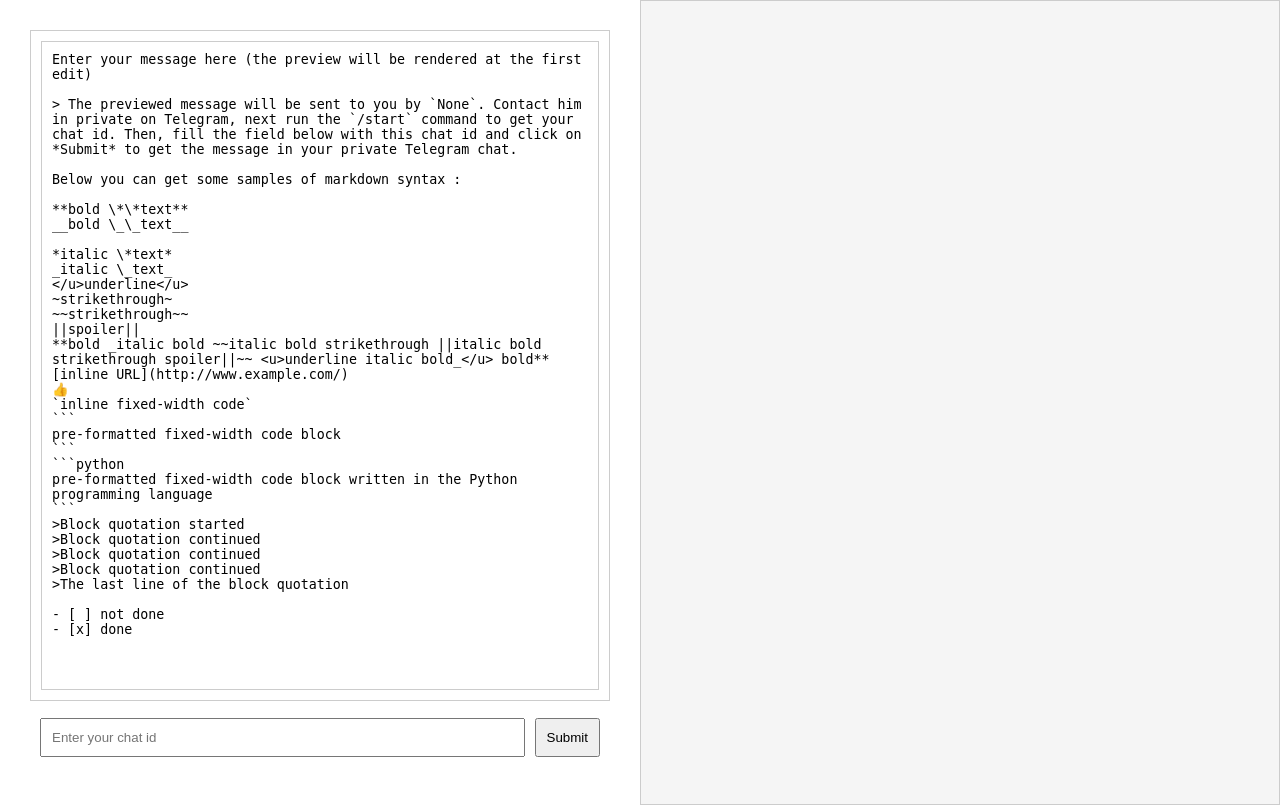
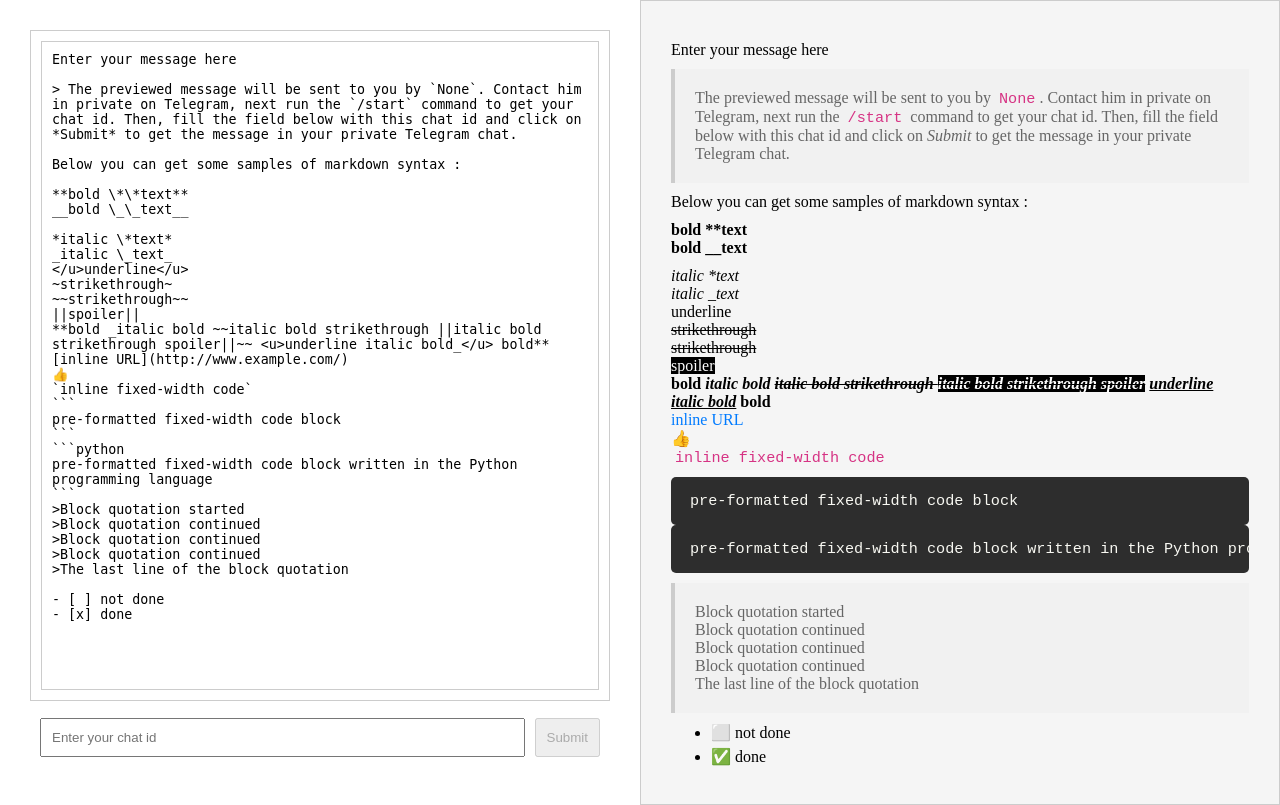
Before and after one commit to Convolutio/eirb-com-helper, a Flask app: page / in a window 1280 px wide. Shown: the part 42-847 px from the top of the page. Run offline with Flask 3, Linux system fonts and the light colour scheme.

Commit message:
fix: error logging (not complete) + dependencies

```diff
--- a/eirb_com_helper/server.py
+++ b/eirb_com_helper/server.py
@@ -46,11 +46,11 @@
     elif content_type != "html":
         abort(401, "`content_type` field must match \"html\" or \"markdown\" values")
 
-    if msg is None:
+    if not msg:
         abort(401, "missing `content` field")
     if not isinstance(msg, str):
         abort(401, "wrong given `content` field's type")
-    if chat_id is None:
+    if not chat_id:
         abort(401, "missing `chat_id` field")
 
     try:
--- /dev/null
+++ b/eirb_com_helper/static/main.js
@@ -0,0 +1,8 @@
+const markdownContentTextArea = document.getElementById("message");
+const renderedContentDiv = document.getElementById("rendered-content");
+const chatIdInput = document.getElementById("chat-id");
+const submitButton = document.getElementById("submit-button");
+const dataForm = document.getElementById("dataForm");
+
+listenForRender(markdownContentTextArea, renderedContentDiv);
+listenForSubmit(submitButton, markdownContentTextArea, chatIdInput, renderedContentDiv);
--- a/eirb_com_helper/static/render_content.js
+++ b/eirb_com_helper/static/render_content.js
@@ -1,9 +1,5 @@
 // Script for rendering markdown into HTML in real-time
 marked.use({ gfm: true, breaks: true });
-
-
-const markdownContentTextarea = document.getElementById("message");
-const renderedContentDiv = document.getElementById('rendered-content');
 
 function toMessageHTML(s) {
 	function forceLineBreak(s) {
@@ -35,11 +31,15 @@
 	return processCheckboxes(processSpoilers(forceLineBreak(s)));
 }
 
-function renderContent() {
-	const markdownContent = markdownContentTextarea.value;
-	renderedContentDiv.innerHTML = DOMPurify.sanitize(
-		marked.parse(toMessageHTML(markdownContent), { sanitize: true })
-	);
+function listenForRender(markdownContentTextArea, renderedContentDiv) {
+
+  function renderContent() {
+    const markdownContent = markdownContentTextArea.value;
+    renderedContentDiv.innerHTML = DOMPurify.sanitize(
+      marked.parse(toMessageHTML(markdownContent), { sanitize: true })
+    );
+  }
+
+  markdownContentTextArea.addEventListener('input', renderContent);
+  renderContent();
 }
-
-markdownContentTextarea.addEventListener('input', renderContent);
--- a/eirb_com_helper/static/send_content.js
+++ b/eirb_com_helper/static/send_content.js
@@ -4,15 +4,30 @@
     headers: { 'Content-Type' : 'application/json' },
     body: JSON.stringify({ chat_id, content_type: "html", content: msg })
   })
-    .then(
-      () => { console.log("The message has been well sent!"); }
-    );
+    .then(response => {
+      if (response.ok) response.text().then(resMessage => {
+        alert("Ok: " + resMessage);
+      })
+      throw new Error('The message have not been sent. Please edit your input.');
+    }
+    )
+    .catch(err => alert(err));
 }
 
-document.getElementById("dataForm")
-  .addEventListener('submit', (e) => {
-    e.preventDefault();
-    const msg = document.getElementById("rendered-content").innerHTML;
-    const chat_id = document.getElementById("chat-id").value
-    sendFile(msg, chat_id);
-  });
+function listenForSubmit(submitButton, markdownContentTextArea, chatIdInput, renderedContentDiv) {
+  dataForm.addEventListener('submit', (e) => {
+      e.preventDefault();
+      const msg = renderedContentDiv.innerHTML;
+      const chat_id = chatIdInput.value;
+      sendFile(msg, chat_id);
+    });
+
+  function updateButtonState() {
+    submitButton.disabled = chatIdInput.value.length === 0
+      || markdownContentTextArea.value.length === 0;
+  }
+  chatIdInput.addEventListener("input", updateButtonState);
+  markdownContentTextArea.addEventListener("input", updateButtonState);
+
+  updateButtonState();
+}
--- a/eirb_com_helper/templates/frontend.html
+++ b/eirb_com_helper/templates/frontend.html
@@ -23,7 +23,7 @@
 
 The previewed message will be sent to you by {{ bot_username }}. Contact him in private on Telegram, next run the '/start' command to get your chat id. Then, fill the field below with this chat id and click on Submit to get the message in your private Telegram chat.
 
-">Enter your message here (the preview will be rendered at the first edit)
+">Enter your message here
 
 > The previewed message will be sent to you by `{{ bot_username }}`. Contact him in private on Telegram, next run the `/start` command to get your chat id. Then, fill the field below with this chat id and click on *Submit* to get the message in your private Telegram chat.
 
@@ -64,7 +64,7 @@
             	<input id="chat-id" type="text"
             			    placeholder="Enter your chat id"
             			    name="chat_id"/>
-                    <button type="submit">Submit</button>
+                    <button type="submit" id="submit-button">Submit</button>
                 </div>
             </form>
         </div>
@@ -77,8 +77,8 @@
         <script type="text/javascript" src="https://cdn.jsdelivr.net/npm/dompurify/dist/purify.min.js"></script>
         <script type="text/javascript" src="https://cdn.jsdelivr.net/npm/marked/marked.min.js"></script>
         <script src="{{ url_for('static', filename='render_content.js') }}"></script>
-
         <script src="{{ url_for('static', filename='send_content.js') }}"></script>
+        <script src="{{ url_for('static', filename='main.js') }}"></script>
     </main>
 
 </body>
--- a/pyproject.toml
+++ b/pyproject.toml
@@ -13,7 +13,6 @@
 async-timeout = "^4.0.3"
 python-dotenv-vault = "^0.6.4"
 Flask = "^3.0.3"
-markdownify = "^0.13.1"
 Flask-Cors = "^5.0.0"
 sulguk = "^0.8.0"
 bleach = "^6.1.0"
```
Also changed, not shown: 1 other file.
